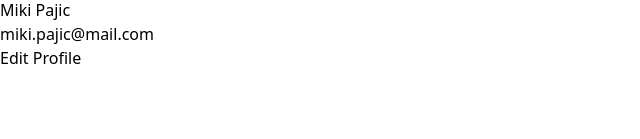
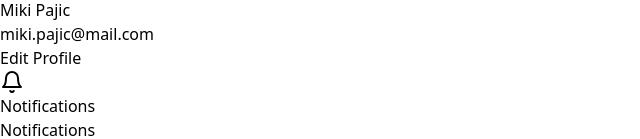
Before and after one commit to MirosBL45/dashboard, a React (Vite) app: page /settings in a window 1280 px wide. Shown: the part 712-851 px from the top of the page, without its empty margins (0-640 px from the left). Before the commit the page ends 800 px from the top, so only its background shows below. Built offline with nearby package versions, Linux system fonts and the light colour scheme.

Commit message:
Notifications started

```diff
--- /dev/null
+++ b/src/components/settings/Notifications.jsx
@@ -0,0 +1,10 @@
+import SettingSection from './SettingSection';
+import { Bell } from 'lucide-react';
+
+export default function Notifications() {
+  return (
+    <SettingSection icon={Bell} title={'Notifications'}>
+      Notifications
+    </SettingSection>
+  );
+}
--- a/src/components/settings/w-allSettings.jsx
+++ b/src/components/settings/w-allSettings.jsx
@@ -1,3 +1,4 @@
 import Profile from './Profile';
+import Notifications from './Notifications';
 
-export { Profile };
+export { Profile, Notifications };
--- a/src/pages/SettingsPage.jsx
+++ b/src/pages/SettingsPage.jsx
@@ -1,6 +1,6 @@
 import { Header } from '../components/common/w-allCommon';
 
-import { Profile } from '../components/settings/w-allSettings';
+import { Profile, Notifications } from '../components/settings/w-allSettings';
 
 export default function SettingsPage() {
   return (
@@ -8,6 +8,7 @@ export default function SettingsPage() {
       <Header title={'Settings'} />
       <main className="max-w-4xl mx-auto py-6 px-4 lg:px-8">
         <Profile />
+        <Notifications />
       </main>
     </div>
   );
```
